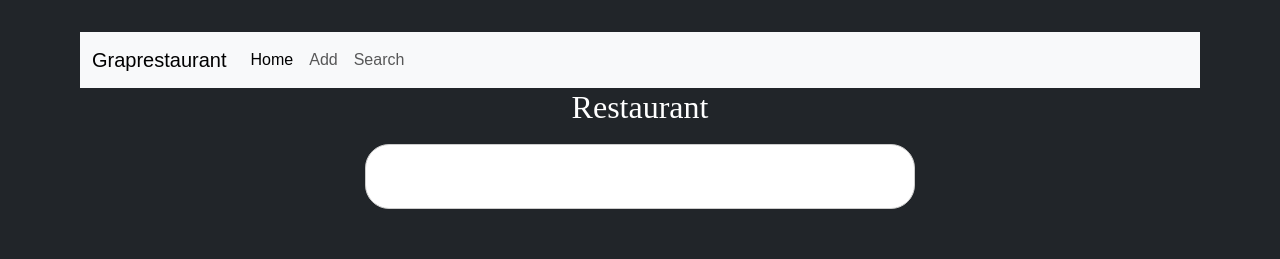
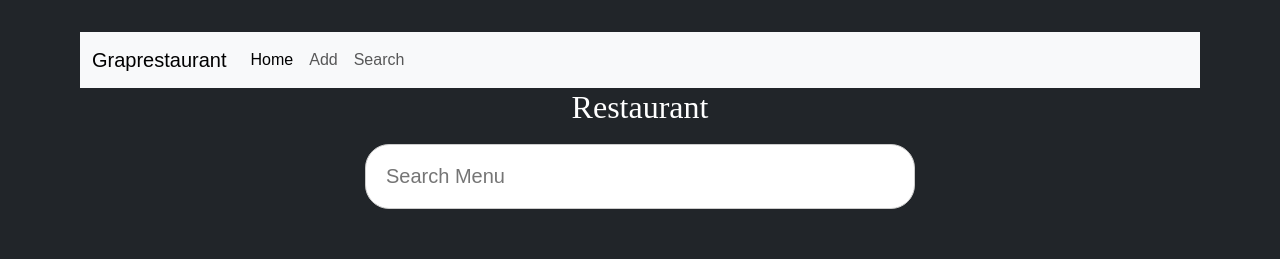
Before and after one commit to SuttiGuy/garb_restaurant_react, a React (Vite) app: page /search in a window 1280 px wide. Shown: the top 259 px of the page. Built offline with nearby package versions, Linux system fonts and the light colour scheme; no server answers.

Commit message:
placeholder

```diff
--- a/src/pages/Search.jsx
+++ b/src/pages/Search.jsx
@@ -43,7 +43,7 @@ const Search = () => {
           type="text"
           className="from-control"
           name="name"
-          praceholder="Search"
+          placeholder="Search Menu"
           value={searchText}
           onChange={(event) => {
             setsearchText(event.target.value);
```
